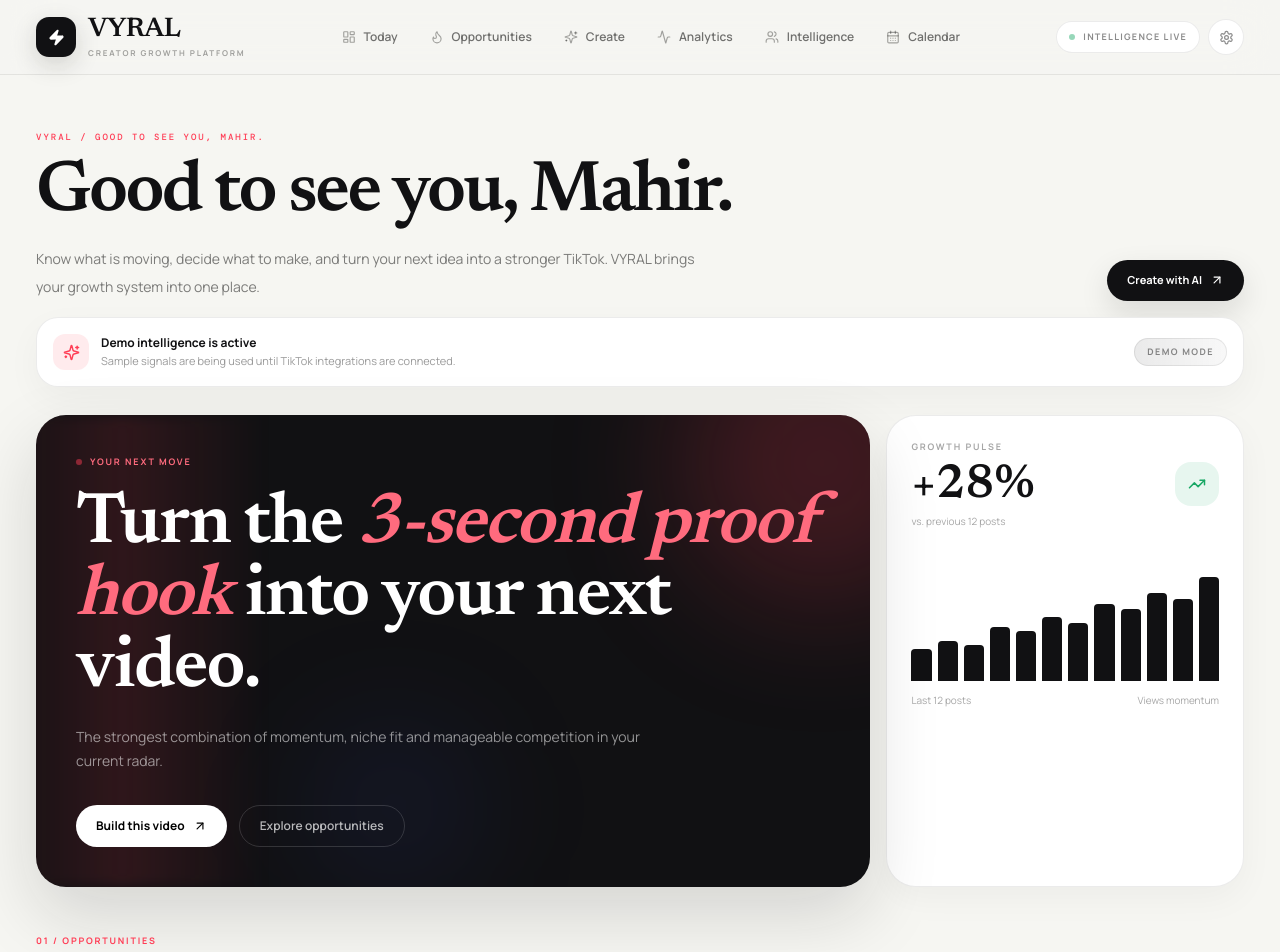
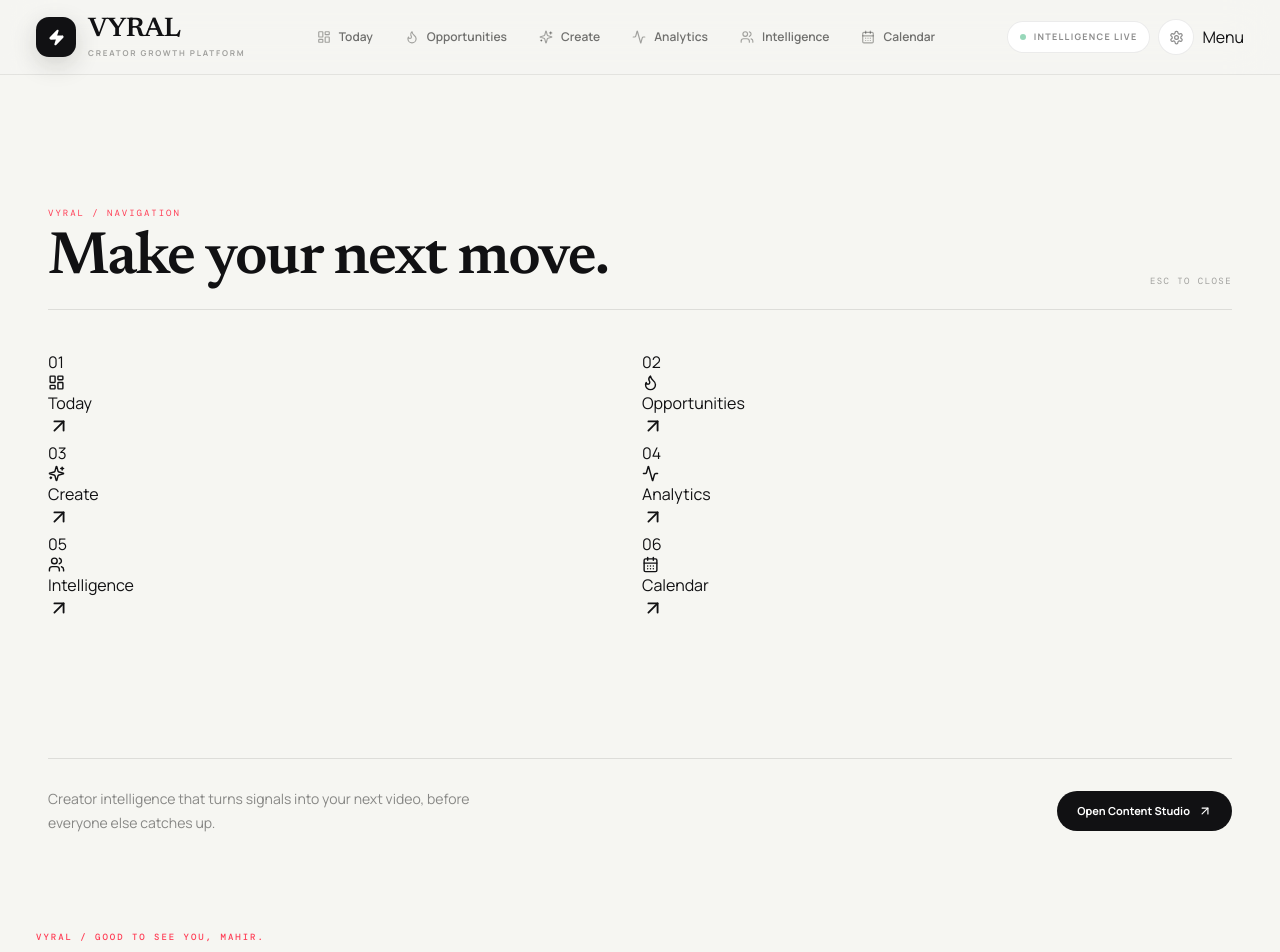
Before and after one commit to Mahiruni/VYRAL, a Next.js app: page / in a window 1280 px wide. Shown: the top 952 px of the page. Built offline with nearby package versions, Linux system fonts and the light colour scheme.

Commit message:
Add award-winning animated two-line navigation menu

```diff
--- a/app/components/page-shell.tsx
+++ b/app/components/page-shell.tsx
@@ -1,21 +1,64 @@
+'use client'
+
 import Link from 'next/link'
-import { CalendarDays, Flame, LayoutDashboard, Activity, Users, Sparkles, Settings, Zap, WandSparkles, ArrowUpRight } from 'lucide-react'
+import { useEffect, useState } from 'react'
+import { CalendarDays, Flame, LayoutDashboard, Activity, Users, Sparkles, Settings, Zap, ArrowUpRight } from 'lucide-react'
 
 const items=[['/','Today',LayoutDashboard],['/trends','Opportunities',Flame],['/studio','Create',Sparkles],['/analytics','Analytics',Activity],['/competitors','Intelligence',Users],['/calendar','Calendar',CalendarDays]] as const
 
 export function PageShell({children,title,description}:{children:React.ReactNode;title:string;description:string}){
+  const [menuOpen,setMenuOpen]=useState(false)
+
+  useEffect(()=>{
+    document.body.style.overflow=menuOpen?'hidden':''
+    return ()=>{document.body.style.overflow=''}
+  },[menuOpen])
+
+  useEffect(()=>{
+    const onKey=(e:KeyboardEvent)=>{if(e.key==='Escape')setMenuOpen(false)}
+    window.addEventListener('keydown',onKey)
+    return ()=>window.removeEventListener('keydown',onKey)
+  },[])
+
   return <main className="min-h-screen bg-[#f6f6f2] text-[#111113]">
-    <header className="sticky top-0 z-30 border-b border-black/[.08] bg-[#f6f6f2]/90 backdrop-blur-xl">
+    <header className="sticky top-0 z-40 border-b border-black/[.08] bg-[#f6f6f2]/90 backdrop-blur-xl">
       <div className="mx-auto flex h-[74px] max-w-[1480px] items-center justify-between px-5 lg:px-9">
-        <Link href="/" className="group flex items-center gap-3 press">
+        <Link href="/" onClick={()=>setMenuOpen(false)} className="group flex items-center gap-3 press">
           <div className="grid h-10 w-10 place-items-center rounded-[13px] bg-[#111113] text-white shadow-[0_8px_24px_rgba(17,17,19,.16)] transition-transform duration-300 group-hover:-rotate-3"><Zap size={17} fill="currentColor"/></div>
           <div><div className="font-display text-[27px] font-semibold leading-none tracking-tight">VYRAL</div><div className="mt-1 text-[8px] font-bold uppercase tracking-[.22em] text-black/35">Creator growth platform</div></div>
         </Link>
         <nav className="hidden items-center gap-1 lg:flex">{items.map(([href,label,Icon])=><Link key={href} href={href} className="group flex items-center gap-2 rounded-full px-3.5 py-2 text-[12px] font-semibold text-black/55 transition hover:bg-black/[.05] hover:text-black"><Icon size={14} className="text-black/35 transition group-hover:text-[#ff3d55]"/>{label}</Link>)}</nav>
-        <div className="flex items-center gap-2"><span className="hidden items-center gap-2 rounded-full border border-black/[.08] bg-white px-3 py-2 text-[9px] font-bold uppercase tracking-[.14em] text-black/45 sm:flex"><span className="h-1.5 w-1.5 rounded-full bg-[#19a865] pulse-dot"/> Intelligence live</span><Link href="/settings" className="grid h-9 w-9 place-items-center rounded-full border border-black/[.08] bg-white text-black/45 transition hover:bg-black hover:text-white press"><Settings size={15}/></Link></div>
+        <div className="flex items-center gap-2">
+          <span className="hidden items-center gap-2 rounded-full border border-black/[.08] bg-white px-3 py-2 text-[9px] font-bold uppercase tracking-[.14em] text-black/45 sm:flex"><span className="h-1.5 w-1.5 rounded-full bg-[#19a865] pulse-dot"/> Intelligence live</span>
+          <Link href="/settings" className="hidden h-9 w-9 place-items-center rounded-full border border-black/[.08] bg-white text-black/45 transition hover:bg-black hover:text-white press sm:grid"><Settings size={15}/></Link>
+          <button aria-label={menuOpen?'Close menu':'Open menu'} aria-expanded={menuOpen} onClick={()=>setMenuOpen(v=>!v)} className={`vyral-menu-button ${menuOpen?'is-open':''}`}>
+            <span className="vyral-menu-line vyral-menu-line-top"/><span className="vyral-menu-line vyral-menu-line-bottom"/>
+            <span className="vyral-menu-label">{menuOpen?'Close':'Menu'}</span>
+          </button>
+        </div>
       </div>
-      <div className="mx-auto flex max-w-[1480px] items-center gap-1 overflow-x-auto border-t border-black/[.05] px-5 py-2 lg:hidden"><Link href="/" className="rounded-full bg-black px-3 py-1.5 text-[10px] font-bold text-white">Today</Link>{items.slice(1).map(([href,label])=><Link key={href} href={href} className="whitespace-nowrap rounded-full px-3 py-1.5 text-[10px] font-semibold text-black/50 hover:bg-black/[.05]">{label}</Link>)}</div>
+      <div className="mx-auto flex max-w-[1480px] items-center gap-1 overflow-x-auto border-t border-black/[.05] px-5 py-2 lg:hidden"><Link href="/" onClick={()=>setMenuOpen(false)} className="rounded-full bg-black px-3 py-1.5 text-[10px] font-bold text-white">Today</Link>{items.slice(1).map(([href,label])=><Link key={href} href={href} onClick={()=>setMenuOpen(false)} className="whitespace-nowrap rounded-full px-3 py-1.5 text-[10px] font-semibold text-black/50 hover:bg-black/[.05]">{label}</Link>)}</div>
     </header>
+
+    <div className={`vyral-menu-overlay ${menuOpen?'is-open':''}`} aria-hidden={!menuOpen}>
+      <div className="vyral-menu-glow"/>
+      <div className="mx-auto flex min-h-screen max-w-[1480px] flex-col px-6 pb-10 pt-[112px] lg:px-12 lg:pt-[132px]">
+        <div className="mb-10 flex items-end justify-between border-b border-black/[.1] pb-5">
+          <div><p className="font-mono text-[9px] uppercase tracking-[.22em] text-[#ff3d55]">VYRAL / Navigation</p><h2 className="mt-2 font-display text-4xl font-semibold tracking-tight lg:text-6xl">Make your next move.</h2></div>
+          <span className="hidden font-mono text-[9px] uppercase tracking-[.16em] text-black/35 sm:block">ESC to close</span>
+        </div>
+        <nav className="grid gap-1 sm:grid-cols-2">
+          {items.map(([href,label,Icon],i)=><Link key={href} href={href} onClick={()=>setMenuOpen(false)} className="vyral-menu-item" style={{'--menu-delay':`${i*55}ms`} as React.CSSProperties}>
+            <span className="vyral-menu-index">0{i+1}</span><span className="vyral-menu-icon"><Icon size={17}/></span><span className="vyral-menu-title">{label}</span><ArrowUpRight className="vyral-menu-arrow" size={22}/>
+          </Link>)}
+        </nav>
+        <div className="mt-auto flex flex-col gap-5 border-t border-black/[.1] pt-7 sm:flex-row sm:items-center sm:justify-between">
+          <p className="max-w-md text-sm leading-6 text-black/45">Creator intelligence that turns signals into your next video, before everyone else catches up.</p>
+          <Link href="/studio" onClick={()=>setMenuOpen(false)} className="inline-flex w-fit items-center gap-2 rounded-full bg-[#111113] px-5 py-3 text-[11px] font-bold text-white transition hover:-translate-y-1 hover:bg-[#ff3d55] press">Open Content Studio <ArrowUpRight size={14}/></Link>
+        </div>
+      </div>
+    </div>
+
     <section>
       <div className="mx-auto max-w-[1480px] px-5 pb-4 pt-9 lg:px-9 lg:pt-14"><div className="flex flex-col justify-between gap-5 md:flex-row md:items-end"><div className="max-w-4xl reveal"><p className="mb-3 font-mono text-[9px] font-medium uppercase tracking-[.22em] text-[#ff3d55]">VYRAL / {title.toUpperCase()}</p><h1 className="font-display text-5xl font-semibold leading-[.94] tracking-[-.035em] lg:text-7xl">{title}</h1><p className="mt-4 max-w-2xl text-[14px] leading-7 text-black/50">{description}</p></div><Link href="/studio" className="inline-flex shrink-0 items-center gap-2 self-start rounded-full bg-[#111113] px-5 py-3 text-[11px] font-bold text-white shadow-[0_12px_30px_rgba(17,17,19,.12)] transition hover:-translate-y-0.5 hover:bg-[#ff3d55] md:self-end">Create with AI <ArrowUpRight size={14}/></Link></div></div>
       <div className="mx-auto max-w-[1480px] px-5 pb-14 lg:px-9"><div className="stagger">{children}</div></div>
```
